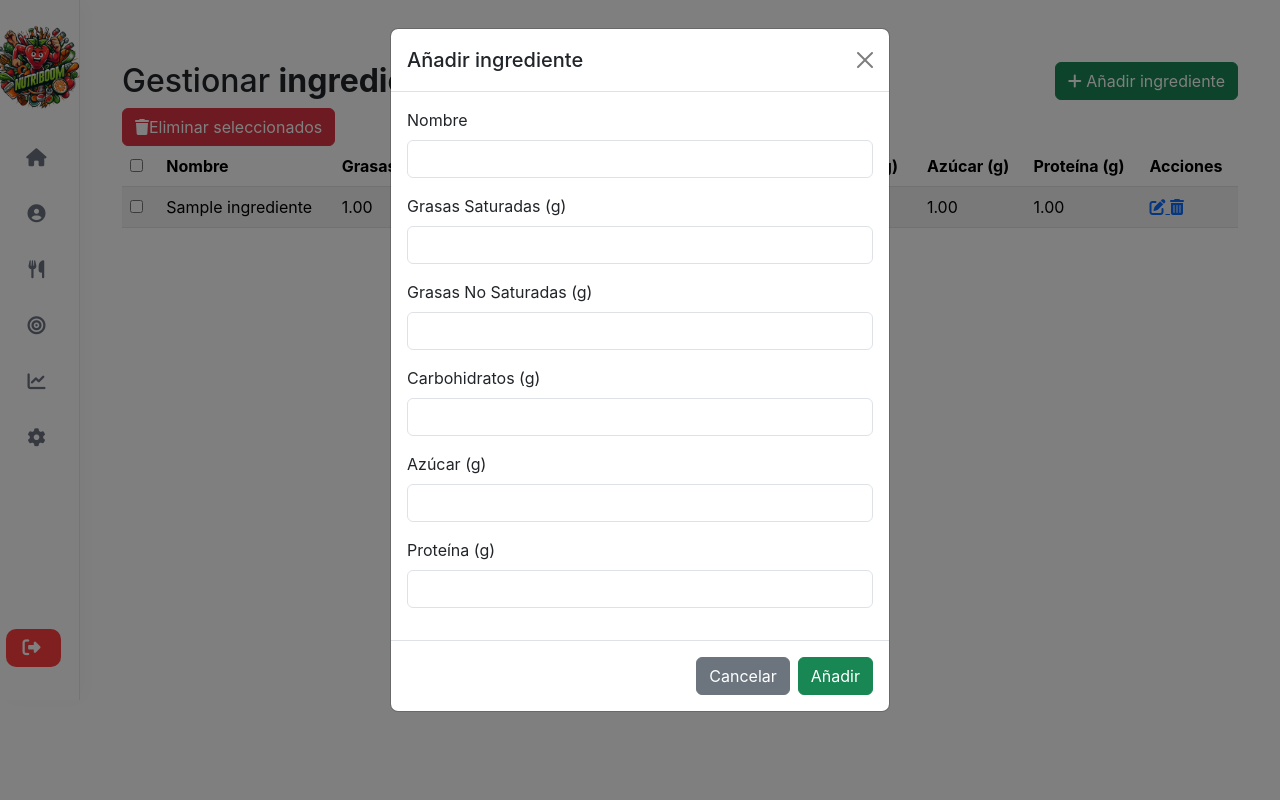
After one commit to nataliagamezbarea/Nutriboom, a Flask app: page /ingredientes in a window 1280 px wide, after a click on "Añadir ingrediente". The commit adds this page. Run offline with Flask 3, Linux system fonts and the light colour scheme; the visitor is signed in with stand-in values (Sample User, id 1); tables that the repository leaves empty hold one stand-in row (values such as "Sample post"); some libraries are stand-ins or nearby versions.

Commit message:
Añadido ingredientes crud con validaciones

```diff
--- a/app.py
+++ b/app.py
@@ -13,6 +13,7 @@ from routes.logout import logout
 
 
 from routes.platos import *
+from routes.ingredientes import *
 
 app = Flask(__name__)
 app.secret_key = os.urandom(24)
@@ -30,11 +31,19 @@ app.add_url_rule('/estadistica/<int:id_usuario>', 'estadistica', estadistica)
 app.add_url_rule('/datos_personales', 'datos_personales', datos_personales, methods=["GET", "POST"])
 
 app.add_url_rule('/platos', 'platos', platos, methods=["GET", "POST"])
-app.add_url_rule('/platos/add', 'add_plato', add_plato, methods=["POST"])
-app.add_url_rule('/platos/delete/<int:id_plato>', 'delete_plato', delete_plato, methods=["POST"])
-app.add_url_rule('/platos/update/<int:id_plato>', 'update_plato', update_plato, methods=["GET", "POST"])
+app.add_url_rule('/plato/add', 'add_plato', add_plato, methods=["POST"])
+app.add_url_rule('/plato/delete/<int:id_plato>', 'delete_plato', delete_plato, methods=["POST"])
+app.add_url_rule('/plato/update/<int:id_plato>', 'update_plato', update_plato, methods=["GET", "POST"])
 app.add_url_rule('/delete_platos' , 'delete_platos' , delete_platos ,  methods = ['POST'])
 
+
+app.add_url_rule('/ingredientes', 'ingredientes', ingredientes, methods=["GET", "POST"])
+app.add_url_rule('/ingrediente/add', 'add_ingrediente', add_ingrediente, methods=["POST"])
+app.add_url_rule('/ingrediente/update/<int:id_ingrediente>', 'update_ingrediente', update_ingrediente, methods=["GET", "POST"])
+app.add_url_rule('/ingrediente/delete/<int:id_ingrediente>', 'delete_ingrediente', delete_ingrediente, methods=["POST"])
+
+
+app.add_url_rule('/delete_ingredientes' , 'delete_ingredientes' , delete_ingredientes ,  methods = ['POST'])
 
 app.add_url_rule('/cerrar_sesion', 'logout', logout)
 
--- /dev/null
+++ b/routes/ingredientes/__init__.py
@@ -0,0 +1,5 @@
+from routes.ingredientes.add_ingrediente import add_ingrediente
+from  routes.ingredientes.delete_ingrediente import delete_ingrediente
+from  routes.ingredientes.delete_ingredientes import delete_ingredientes
+from  routes.ingredientes.update_ingrediente import update_ingrediente
+from  routes.ingredientes.ingredientes import ingredientes
--- /dev/null
+++ b/routes/ingredientes/ingredientes.py
@@ -0,0 +1,22 @@
+from flask import render_template, request, redirect, url_for, session
+from backend.Modelos.database import db
+from backend.Modelos.Ingredientes import Ingredientes
+from math import ceil
+
+def ingredientes():
+    if 'is_admin' not in session:
+        return redirect(url_for('login'))
+
+    # Obtener la página actual, con un valor por defecto de 1
+    pagina = request.args.get('page', 1, type=int)
+    per_page = 10
+
+    # Paginación de los ingredientes
+    ingredientes_paginated = Ingredientes.query.paginate(page=pagina, per_page=per_page)
+
+    return render_template(
+        'ingredientes/ingredientes.html',  # Cambié la ruta para la plantilla a ingredientes
+        ingredientes=ingredientes_paginated.items,  # Pasar los ingredientes paginados
+        current_page=pagina,
+        total_pages=ceil(Ingredientes.query.count() / per_page),  # Calcular el total de páginas
+    )
--- /dev/null
+++ b/templates/ingredientes/add_ingrediente.html
@@ -0,0 +1,49 @@
+<!-- Modal Añadir Ingrediente -->
+<div id="addIngredientModal" class="modal fade" tabindex="-1" aria-labelledby="addIngredientModalLabel" aria-hidden="true">
+    <div class="modal-dialog">
+        <div class="modal-content">
+            <form method="POST" action="{{ url_for('add_ingrediente') }}">
+                <div class="modal-header">
+                    <h5 class="modal-title">Añadir ingrediente</h5>
+                    <button type="button" class="btn-close" data-bs-dismiss="modal" aria-label="Cerrar"></button>
+                </div>
+                <div class="modal-body">
+                    <div class="mb-3">
+                        <label for="nombre" class="form-label">Nombre</label>
+                        <input type="text" name="nombre" class="form-control" required maxlength="50">
+                        <div class="invalid-feedback">El nombre no puede exceder los 50 caracteres.</div>
+                    </div>
+                    <div class="mb-3">
+                        <label for="grasas_saturadas" class="form-label">Grasas Saturadas (g)</label>
+                        <input type="number" name="grasas_saturadas" class="form-control" step="0.01" min="0" max="999.99" required>
+                        <div class="invalid-feedback">El valor debe estar entre 0 y 999.99 gramos.</div>
+                    </div>
+                    <div class="mb-3">
+                        <label for="grasas_no_saturadas" class="form-label">Grasas No Saturadas (g)</label>
+                        <input type="number" name="grasas_no_saturadas" class="form-control" step="0.01" min="0" max="999.99" required>
+                        <div class="invalid-feedback">El valor debe estar entre 0 y 999.99 gramos.</div>
+                    </div>
+                    <div class="mb-3">
+                        <label for="carbohidratos" class="form-label">Carbohidratos (g)</label>
+                        <input type="number" name="carbohidratos" class="form-control" step="0.01" min="0" max="999.99" required>
+                        <div class="invalid-feedback">El valor debe estar entre 0 y 999.99 gramos.</div>
+                    </div>
+                    <div class="mb-3">
+                        <label for="azucar" class="form-label">Azúcar (g)</label>
+                        <input type="number" name="azucar" class="form-control" step="0.01" min="0" max="999.99" required>
+                        <div class="invalid-feedback">El valor debe estar entre 0 y 999.99 gramos.</div>
+                    </div>
+                    <div class="mb-3">
+                        <label for="proteina" class="form-label">Proteína (g)</label>
+                        <input type="number" name="proteina" class="form-control" step="0.01" min="0" max="999.99" required>
+                        <div class="invalid-feedback">El valor debe estar entre 0 y 999.99 gramos.</div>
+                    </div>
+                </div>
+                <div class="modal-footer">
+                    <button type="button" class="btn btn-secondary" data-bs-dismiss="modal">Cancelar</button>
+                    <button type="submit" class="btn btn-success">Añadir</button>
+                </div>
+            </form>
+        </div>
+    </div>
+</div>
--- /dev/null
+++ b/templates/ingredientes/delete_ingrediente.html
@@ -0,0 +1,21 @@
+<!-- Modal Eliminar Ingrediente -->
+{% for ingrediente in ingredientes %}
+    <form method="POST" action="{{ url_for('delete_ingrediente', id_ingrediente=ingrediente.id_ingrediente) }}" class="modal fade" id="deleteIngredientModal{{ ingrediente.id_ingrediente }}" tabindex="-1">
+        <div class="modal-dialog">
+            <div class="modal-content">
+                <div class="modal-header">
+                    <h5 class="modal-title">Eliminar Ingrediente</h5>
+                    <button type="button" class="btn-close" data-bs-dismiss="modal" aria-label="Cerrar"></button>
+                </div>
+                <div class="modal-body">
+                    <p>¿Estás seguro que deseas eliminar el ingrediente <strong>{{ ingrediente.nombre }}</strong>?</p>
+                    <p class="text-warning"><small>Esta acción es irreversible</small></p>
+                </div>
+                <div class="modal-footer">
+                    <button type="button" class="btn btn-secondary" data-bs-dismiss="modal">Cancelar</button>
+                    <button type="submit" class="btn btn-danger">Eliminar</button>
+                </div>
+            </div>
+        </div>
+    </form>
+{% endfor %}
--- /dev/null
+++ b/templates/ingredientes/delete_ingredientes.html
@@ -0,0 +1,19 @@
+<!-- Modal de confirmación de eliminación -->
+<div id="confirmDeleteModal" class="modal fade" tabindex="-1" aria-labelledby="confirmDeleteModalLabel" aria-hidden="true">
+    <div class="modal-dialog">
+        <div class="modal-content">
+            <div class="modal-header">
+                <h5 class="modal-title">Eliminar Ingredientes Seleccionados</h5>
+                <button type="button" class="btn-close" data-bs-dismiss="modal" aria-label="Cerrar"></button>
+            </div>
+            <div class="modal-body">
+                <p>¿Estás seguro que deseas eliminar los ingredientes seleccionados?</p>
+                <p class="text-warning"><small>Esta acción es irreversible</small></p>
+            </div>
+            <div class="modal-footer">
+                <button type="button" class="btn btn-secondary" data-bs-dismiss="modal">Cancelar</button>
+                <button type="submit" class="btn btn-danger" id="confirmDeleteBtn">Eliminar</button>
+            </div>
+        </div>
+    </div>
+</div>
--- /dev/null
+++ b/templates/ingredientes/ingredientes.html
@@ -0,0 +1,23 @@
+{% extends "base.html" %}
+
+{% block title %}Platos{% endblock %}
+
+{% block content %}
+<link href="https://cdn.jsdelivr.net/npm/bootstrap@5.3.0-alpha1/dist/css/bootstrap.min.css" rel="stylesheet">
+<link href="https://cdnjs.cloudflare.com/ajax/libs/font-awesome/6.5.0/css/all.min.css" rel="stylesheet">
+<link rel="shortcut icon" href="{{ url_for('static', filename='img/nutriboom.png') }}" />
+<link href="{{ url_for('static', filename='css/platos.css') }}" rel="stylesheet"/>
+
+{% include "ingredientes/read_ingredientes.html" %}
+{% include "ingredientes/add_ingrediente.html" %}
+{% include "ingredientes/update_ingrediente.html" %}
+{% include "ingredientes/delete_ingrediente.html" %}
+{% include "ingredientes/delete_ingredientes.html" %}
+
+
+<script src="https://cdn.jsdelivr.net/npm/bootstrap@5.3.0-alpha1/dist/js/bootstrap.bundle.min.js"></script>
+<script src="{{ url_for('static', filename='js/select.js') }}"></script>
+<script src="{{ url_for('static', filename='js/delete_selected.js') }}"></script>
+<script src="{{ url_for('static', filename='js/checkbox_all.js') }}"></script>
+
+{% endblock %}
--- /dev/null
+++ b/templates/ingredientes/read_ingredientes.html
@@ -0,0 +1,103 @@
+{% block content %}
+<div class="center">
+    <div class="container mt-4">
+        <!-- Header -->
+        <div class="table-wrapper">
+            <div class="table-title">
+                <div class="row">
+                    <div class="col-sm-6">
+                        <h2>Gestionar <b>ingredientes</b></h2>
+                    </div>
+                    <div class="col-sm-6 text-end">
+                        <a href="#addIngredientModal" class="btn btn-success" data-bs-toggle="modal">
+                            <i class="fa fa-plus"></i> <span>Añadir ingrediente</span>
+                        </a>
+                    </div>
+                </div>
+            </div>
+
+            <!-- Formulario para eliminar seleccionados -->
+            <form action="{{ url_for('delete_ingredientes') }}" method="POST" id="deleteSelectedForm">
+                <a href="javascript:void(0);" id="deleteSelectedBtn" class="btn btn-danger" data-bs-toggle="modal" data-bs-target="#confirmDeleteModal">
+                    <i class="fa fa-trash"></i><span>Eliminar seleccionados</span>
+                </a>
+
+                <table class="table table-striped table-hover">
+                    <thead>
+                        <tr>
+                            <th>
+                                <span class="custom-checkbox">
+                                    <input type="checkbox" id="selectAll" onclick="checkAll(this)">
+                                    <label for="selectAll"></label>
+                                </span>
+                            </th>
+                            <th>Nombre</th>
+                            <th>Grasas Saturadas (g)</th>
+                            <th>Grasas No Saturadas (g)</th>
+                            <th>Carbohidratos (g)</th>
+                            <th>Azúcar (g)</th>
+                            <th>Proteína (g)</th>
+                            <th>Acciones</th>
+                        </tr>
+                    </thead>
+                    <tbody>
+                        {% for ingrediente in ingredientes %}
+                            <tr>
+                                <td>
+                                    <span class="custom-checkbox">
+                                        <input type="checkbox" name="ids" value="{{ ingrediente.id_ingrediente }}" id="checkbox{{ loop.index }}">
+                                        <label for="checkbox{{ loop.index }}"></label>
+                                    </span>
+                                </td>
+                                <td>{{ ingrediente.nombre }}</td>
+                                <td>{{ ingrediente.grasas_Saturadas }}</td>
+                                <td>{{ ingrediente.grasas_NO_Saturadas }}</td>
+                                <td>{{ ingrediente.carbohidratos }}</td>
+                                <td>{{ ingrediente.azucar }}</td>
+                                <td>{{ ingrediente.proteina }}</td>
+                                <td>
+                                    <a href="#editIngredientModal{{ ingrediente.id_ingrediente }}" class="edit" data-bs-toggle="modal">
+                                        <i class="fa fa-edit" data-bs-toggle="tooltip" title="Editar"></i>
+                                    </a>
+
+                                    <a href="#deleteIngredientModal{{ ingrediente.id_ingrediente }}" class="delete" data-bs-toggle="modal">
+                                        <i class="fa fa-trash-alt" data-bs-toggle="tooltip" title="Eliminar"></i>
+                                    </a>
+
+                                </td>
+                            </tr>
+                        {% endfor %}
+                    </tbody>
+                </table>
+            </form>
+
+            <!-- Paginación -->
+            <div aria-label="Page navigation example">
+                <ul class="pagination justify-content-center mt-4">
+                    {% if current_page > 1 %}
+                        <li class="page-item">
+                            <a class="page-link" href="{{ url_for('ingredientes', page=current_page - 1) }}">Anterior</a>
+                        </li>
+                    {% else %}
+                        <li class="page-item disabled"><span class="page-link">Anterior</span></li>
+                    {% endif %}
+
+                    {% for p in range(1, total_pages + 1) %}
+                        <li class="page-item {% if p == current_page %}active{% endif %}">
+                            <a class="page-link" href="{{ url_for('ingredientes', page=p) }}">{{ p }}</a>
+                        </li>
+                    {% endfor %}
+
+                    {% if current_page < total_pages %}
+                        <li class="page-item">
+                            <a class="page-link" href="{{ url_for('ingredientes', page=current_page + 1) }}">Siguiente</a>
+                        </li>
+                    {% else %}
+                        <li class="page-item disabled"><span class="page-link">Siguiente</span></li>
+                    {% endif %}
+                </ul>
+            </div>
+        </div>
+    </div>
+</div>
+{% endblock %}
--- /dev/null
+++ b/templates/ingredientes/update_ingrediente.html
@@ -0,0 +1,61 @@
+{% block content %}
+<div class="container mt-4">
+
+    {% for ingrediente in ingredientes %}
+        <!-- Modal de Edición del ingrediente -->
+        <div class="modal fade" id="editIngredientModal{{ ingrediente.id_ingrediente }}" tabindex="-1" aria-labelledby="editIngredientModalLabel{{ ingrediente.id_ingrediente }}" aria-hidden="true">
+            <div class="modal-dialog">
+                <form method="POST" action="{{ url_for('update_ingrediente', id_ingrediente=ingrediente.id_ingrediente) }}">
+                    <div class="modal-content">
+                        <div class="modal-header">
+                            <h5 class="modal-title" id="editIngredientModalLabel{{ ingrediente.id_ingrediente }}">Editar Ingrediente</h5>
+                            <button type="button" class="btn-close" data-bs-dismiss="modal" aria-label="Close"></button>
+                        </div>
+                        <div class="modal-body">
+                            <div class="mb-3">
+                                <label for="nombre" class="form-label">Nombre</label>
+                                <input type="text" name="nombre" class="form-control" value="{{ ingrediente.nombre }}" required maxlength="50" />
+                                <div class="invalid-feedback">El nombre no puede exceder los 50 caracteres.</div>
+                            </div>
+
+                            <div class="mb-3">
+                                <label for="grasas_Saturadas" class="form-label">Grasas Saturadas (g)</label>
+                                <input type="number" name="grasas_Saturadas" class="form-control" value="{{ ingrediente.grasas_Saturadas }}" step="0.01" min="0" max="999.99" required />
+                                <div class="invalid-feedback">El valor debe estar entre 0 y 999.99 gramos.</div>
+                            </div>
+
+                            <div class="mb-3">
+                                <label for="grasas_NO_Saturadas" class="form-label">Grasas No Saturadas (g)</label>
+                                <input type="number" name="grasas_NO_Saturadas" class="form-control" value="{{ ingrediente.grasas_NO_Saturadas }}" step="0.01" min="0" max="999.99" required />
+                                <div class="invalid-feedback">El valor debe estar entre 0 y 999.99 gramos.</div>
+                            </div>
+
+                            <div class="mb-3">
+                                <label for="carbohidratos" class="form-label">Carbohidratos (g)</label>
+                                <input type="number" name="carbohidratos" class="form-control" value="{{ ingrediente.carbohidratos }}" step="0.01" min="0" max="999.99" required />
+                                <div class="invalid-feedback">El valor debe estar entre 0 y 999.99 gramos.</div>
+                            </div>
+
+                            <div class="mb-3">
+                                <label for="azucar" class="form-label">Azúcar (g)</label>
+                                <input type="number" name="azucar" class="form-control" value="{{ ingrediente.azucar }}" step="0.01" min="0" max="999.99" required />
+                                <div class="invalid-feedback">El valor debe estar entre 0 y 999.99 gramos.</div>
+                            </div>
+
+                            <div class="mb-3">
+                                <label for="proteina" class="form-label">Proteína (g)</label>
+                                <input type="number" name="proteina" class="form-control" value="{{ ingrediente.proteina }}" step="0.01" min="0" max="999.99" required />
+                                <div class="invalid-feedback">El valor debe estar entre 0 y 999.99 gramos.</div>
+                            </div>
+                        </div>
+                        <div class="modal-footer">
+                            <button type="button" class="btn btn-secondary" data-bs-dismiss="modal">Cerrar</button>
+                            <button type="submit" class="btn btn-success">Actualizar Ingrediente</button>
+                        </div>
+                    </div>
+                </form>
+            </div>
+        </div>
+    {% endfor %}
+</div>
+{% endblock %}
```
Also changed, not shown: routes/ingredientes/add_ingrediente.py (added, +50 -0 lines), routes/ingredientes/delete_ingrediente.py (added, +27 -0 lines), routes/ingredientes/delete_ingredientes.py (added, +23 -0 lines), routes/ingredientes/update_ingrediente.py (added, +30 -0 lines), templates/ingredientes/read_ingredientes copy.html (added, +105 -0 lines), templates/platos/add_plato.html (+17 -26 lines).
